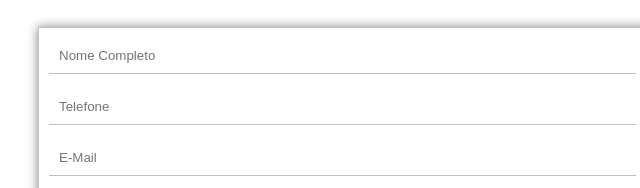
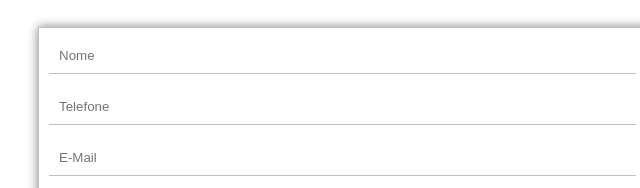
Before and after one commit to Michael-png-cloud/cafeteria_1, a plain HTML site: page contato.html in a window 1280 px wide. Shown: the part 572-760 px from the top of the page, 282-922 px from the left. Drawn offline with nearby package versions, Linux system fonts and the light colour scheme; a web font is replaced by a local one.

Commit message:
Alteração do placholder do campo nome

```diff
--- a/contato.html
+++ b/contato.html
@@ -41,7 +41,7 @@
     <main>
         <h2>Fale Conosco</h2>
         <form>
-            <input type="text" placeholder="Nome Completo" required maxlength="50">
+            <input type="text" placeholder="Nome" required maxlength="50">
             <input type="tel" placeholder="Telefone" required>
             <input type="email" placeholder="E-Mail" required>
             <select>
```
